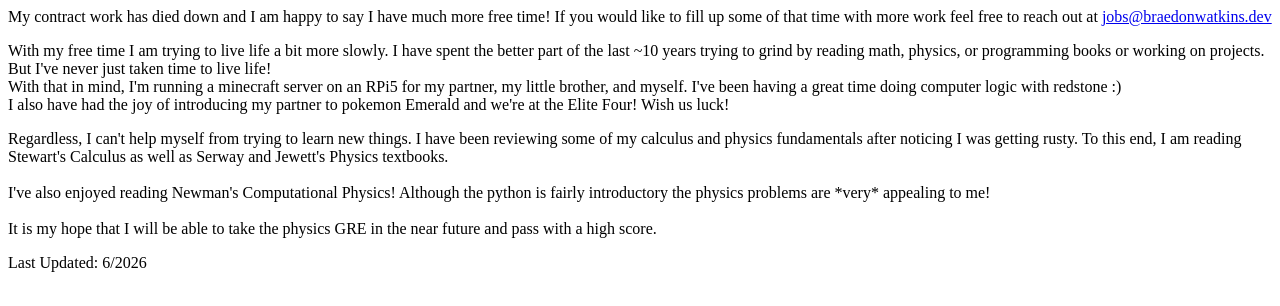
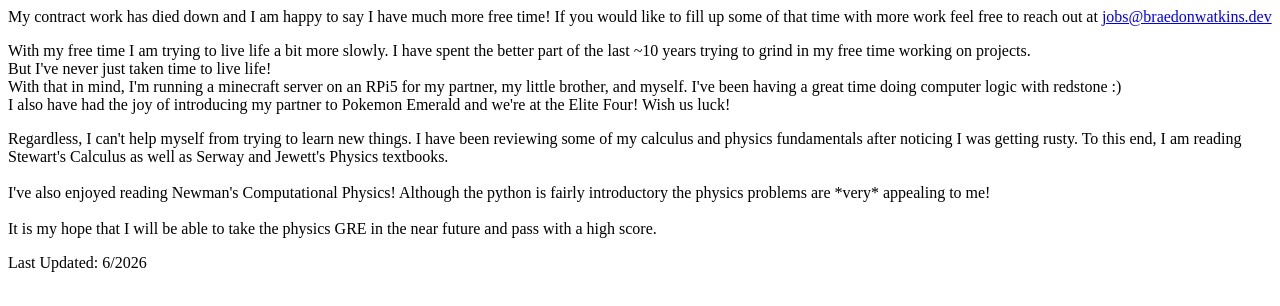
Before and after one commit to braedonwatkins/my-site, an Eleventy site: page now/index.html in a window 1280 px wide. Built offline with nearby package versions, Linux system fonts and the light colour scheme; Eleventy itself is replaced by a stand-in of ours; files that its build step writes are made by us from their sources.

Commit message:
Minor content updates
Grammar and spelling in the now and main pages

Updated email on main page

```diff
--- a/now/index.html
+++ b/now/index.html
@@ -8,15 +8,15 @@
 
   <p>
     With my free time I am trying to live life a bit more slowly. I have spent
-    the better part of the last ~10 years trying to grind by reading math,
-    physics, or programming books or working on projects.
+    the better part of the last ~10 years trying to grind in my free time
+    working on projects.
 
     <br />But I've never just taken time to live life!
 
     <br />With that in mind, I'm running a minecraft server on an RPi5 for my
     partner, my little brother, and myself. I've been having a great time doing
     computer logic with redstone :) <br />I also have had the joy of introducing
-    my partner to pokemon Emerald and we're at the Elite Four! Wish us luck!
+    my partner to Pokemon Emerald and we're at the Elite Four! Wish us luck!
   </p>
 
   <p>
```
Also changed, not shown: index.html (+1 -11 lines).
